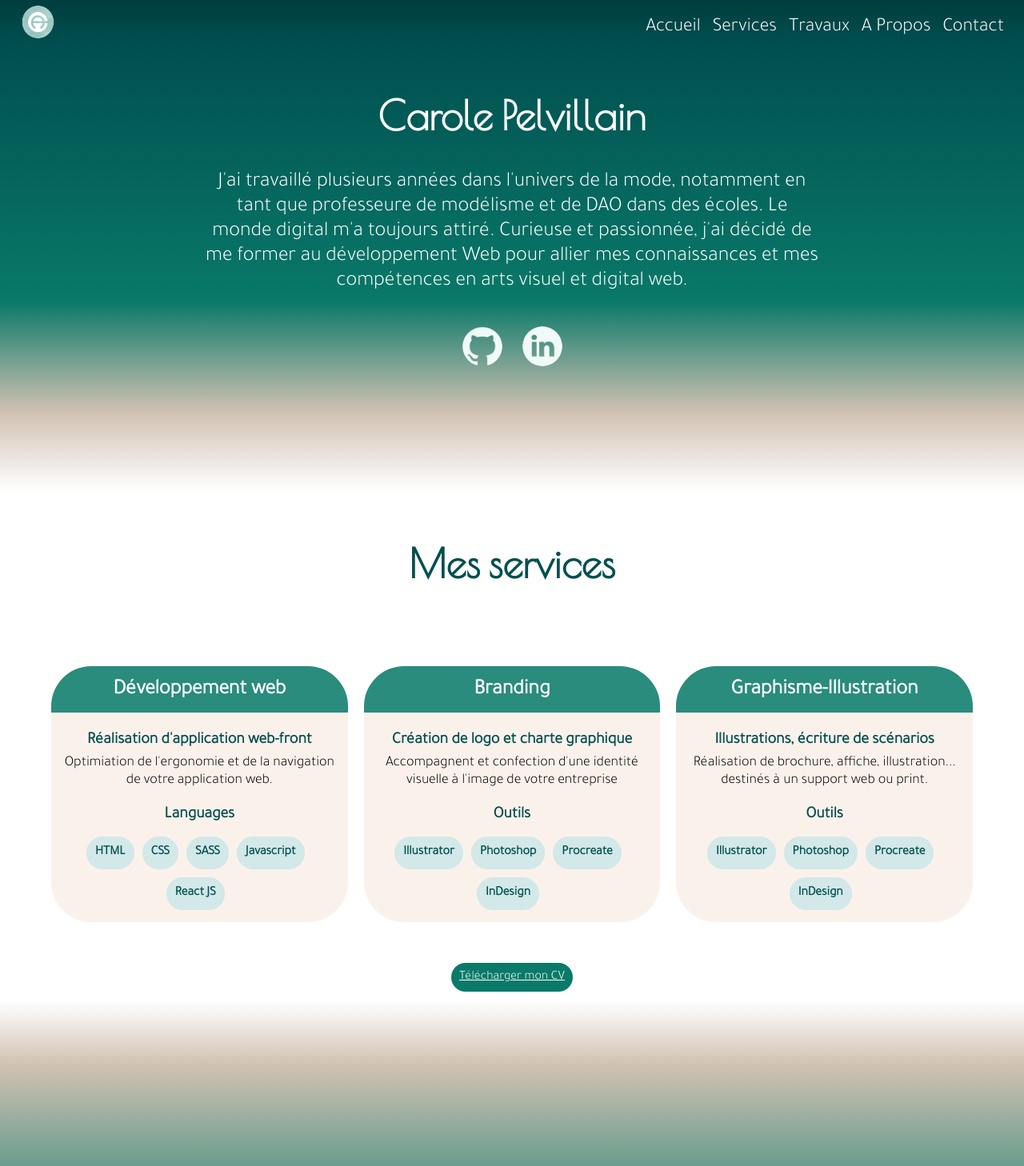
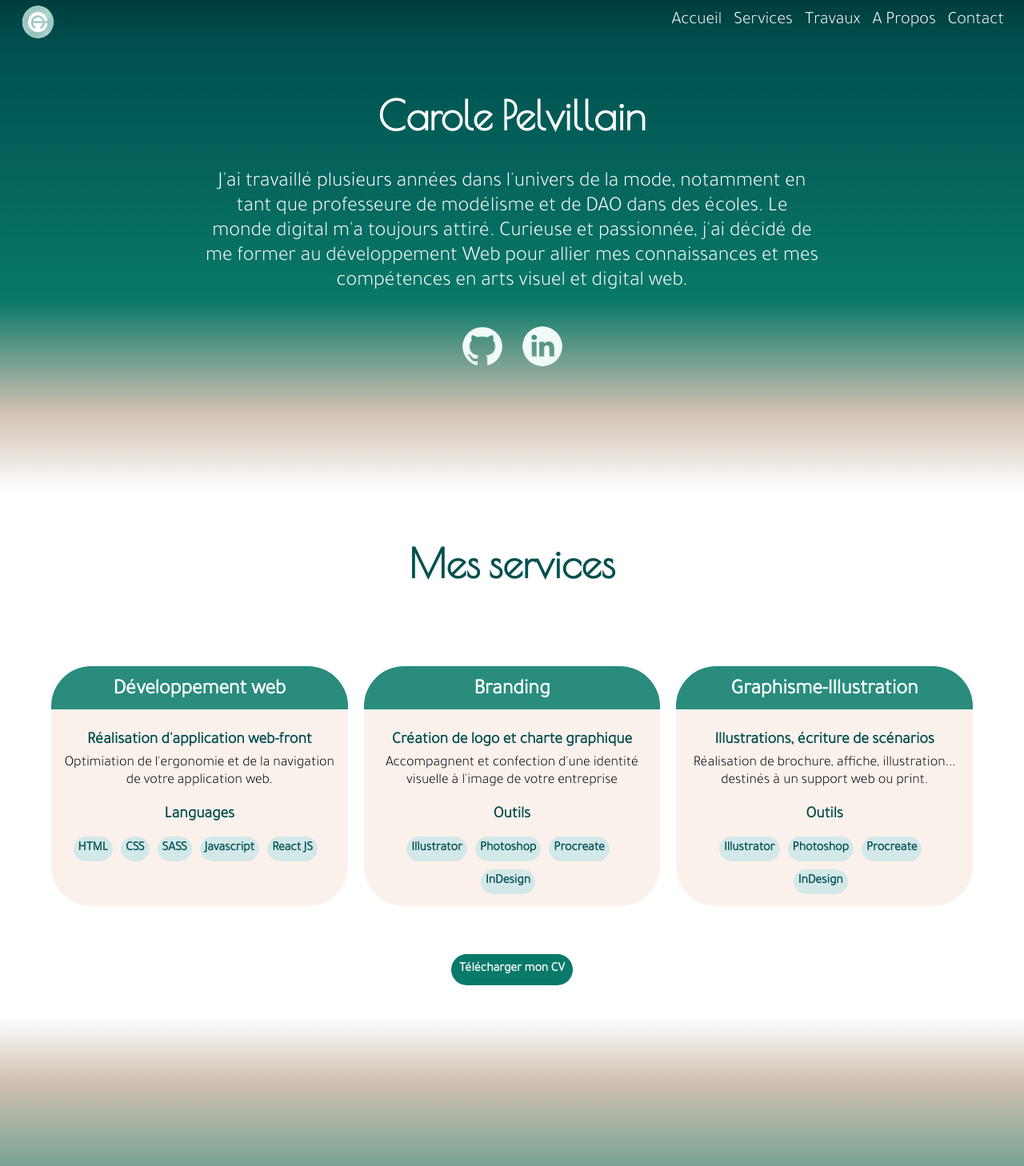
Before and after one commit to CarolePlvlln/Portfolio, a React (Create React App) app: page / in a window 1280 px wide. Shown: the top 1458 px of the page at 80% size. Built offline with nearby package versions, Linux system fonts and the light colour scheme; a web font is replaced by a local one.

Commit message:
burger menu fade in

```diff
--- a/src/components/Contact/contact.scss
+++ b/src/components/Contact/contact.scss
@@ -5,11 +5,21 @@ $light-beige: #fbf1eb;
   display: flex;
   flex-direction: column;
   justify-content: center;
+  background-color: #d2e8e9;
+  padding-bottom: 40px;
+  h1 {
+    color: #004f50;
+    margin-top: 30px;
+    position: relative;
+    top: 0px;
+    margin-top: 60px;
+    margin-bottom: 60px;
+  }
   .contact {
     display: flex;
     flex-direction: column;
     justify-content: center;
-    background-color: #c8dbdb;
+
     padding-top: 90px;
     padding-bottom: 100px;
     h1 {
@@ -78,13 +88,6 @@ $light-beige: #fbf1eb;
     height: 150px;
     font-size: 16px;
   }
-
-  /*.messageBox{
-      visibility: visible;
-      animation-delay: 0.2s;
-      animation-name: fadeInUp;
-  }*/
-
   .form-group {
     margin-top: 15px;
   }
--- a/src/components/DownloadCv/downloadCv.scss
+++ /dev/null
@@ -1,31 +0,0 @@
-.btnCV {
-  text-align: center;
-  .downloadCV {
-    padding: 10px;
-    background-color: #097969;
-    color: white;
-    font-size: 18px;
-    border: none;
-    border-radius: 30px;
-    width: 13%;
-    height: 55px;
-    margin: 3.125rem auto 0;
-    cursor: pointer;
-    z-index: 2;
-    margin-top: 0;
-    @media screen and (max-width: 1450px) {
-      font-size: 16px;
-      width: auto;
-    }
-    @media screen and (max-width: 450px) {
-      margin-bottom: 15px;
-    }
-  }
-
-  .downloadCV:hover {
-    background-color: #d2e8e9;
-    color: #097969;
-    cursor: pointer;
-    text-decoration: underline;
-  }
-}
--- a/src/components/DownloadCv/index.jsx
+++ /dev/null
@@ -1,17 +0,0 @@
-import React from "react";
-import downloadCV from "./downloadCv.scss";
-
-function BtnCV() {
-  return (
-    <div className="btnCV" style={downloadCV}>
-      <a
-        href="http://localhost:3000/works/branding/ohMyTea/banner.jpg"
-        className="downloadCV"
-      >
-        Télécharger mon CV
-      </a>
-    </div>
-  );
-}
-
-export default BtnCV;
--- a/src/components/Header/header.scss
+++ b/src/components/Header/header.scss
@@ -10,7 +10,7 @@
   padding-right: 25px;
   padding-top: 5px;
   z-index: 1000;
-  @media screen and (max-width: 650px) {
+  @media screen and (max-width: 700px) {
     padding-right: 0px;
   }
 
@@ -24,7 +24,7 @@
   }
   .iconMenu {
     display: none;
-    @media screen and (max-width: 650px) {
+    @media screen and (max-width: 700px) {
       display: flex;
       justify-content: end;
       margin-right: 25px;
@@ -37,13 +37,14 @@
     }
   }
   .navBar {
-    @media screen and (max-width: 650px) {
+    @media screen and (max-width: 700px) {
+      animation: fadein 0.8s;
       margin-bottom: 0px;
       margin-top: 0px;
       z-index: 2;
     }
     ul {
-      @media screen and (max-width: 650px) {
+      @media screen and (max-width: 700px) {
         background: #004f50;
         padding: 10px;
         margin-top: 0px;
@@ -52,7 +53,7 @@
       }
     }
     li {
-      @media screen and (max-width: 650px) {
+      @media screen and (max-width: 700px) {
         display: flex;
         flex-direction: column;
       }
@@ -66,7 +67,7 @@
       color: white;
       text-decoration: none;
 
-      @media screen and (max-width: 650px) {
+      @media screen and (max-width: 700px) {
         display: flex;
         flex-direction: column;
         margin-left: 10px;
@@ -88,7 +89,7 @@
       content: "";
       position: absolute;
       background-color: #d0c1b2;
-      @media screen and (max-width: 650px) {
+      @media screen and (max-width: 700px) {
         display: none;
       }
     }
@@ -106,7 +107,8 @@
 
 .navBarMain {
   display: block;
-  @media screen and (max-width: 650px) {
+
+  @media screen and (max-width: 700px) {
     display: none;
   }
   ul {
@@ -115,10 +117,12 @@
     list-style: none;
     text-decoration: none;
     column-gap: 15px;
+
+    margin-top: 8px;
   }
   .navLink {
     font-family: "Tajawal", sans-serif;
-    font-size: 24px;
+    font-size: 22px;
     position: relative;
     color: white;
     text-decoration: none;
@@ -133,18 +137,18 @@
   }
   .navLink::before {
     transition: 300ms;
-    height: 5px;
+    height: 3px;
     content: "";
     position: absolute;
-    background-color: #d0c1b2;
+    background-color: #ddd1c5;
   }
   .navLink-fade-up::before {
     width: 100%;
-    bottom: -15px;
+    bottom: -13px;
     opacity: 0;
   }
   .navLink-fade-up:hover::before {
-    bottom: -5px;
+    bottom: -3px;
     opacity: 1;
   }
 }
--- a/src/components/Modal/modal.scss
+++ b/src/components/Modal/modal.scss
@@ -29,6 +29,8 @@ $medium-green: #097969;
     background-color: white;
     box-shadow: 8px 8px 10px rgba(0 0 0 / 0.7);
     padding: 15px;
+    padding-left: 25px;
+    padding-right: 25px;
     margin-top: 90px;
     transform: translateX(-50%);
     animation: fadein 0.8s;
@@ -75,10 +77,12 @@ $medium-green: #097969;
       border-radius: 5px;
       padding: 3px;
       margin-right: 0px;
+      border: 2px solid #d2e8e9;
       &:hover {
         cursor: pointer;
         color: white;
         background-color: $medium-green;
+        border: 2px solid $medium-green;
         border-radius: 5px;
         padding: 3px;
       }
--- a/src/components/Travaux/travaux.scss
+++ b/src/components/Travaux/travaux.scss
@@ -59,10 +59,10 @@
     width: 330px;
     background-image: linear-gradient(
       -225deg,
-      #04f3d3 0%,
+      #00d8bb 0%,
       #04ee79 29%,
-      #ece5dd 67%,
-      #f8f4ee 100%
+      #ecd0ab 67%,
+      #faf8f7 100%
     );
     background-size: auto auto;
     background-clip: border-box;
@@ -77,7 +77,11 @@
     font-size: 22px;
     font-weight: 700;
   }
-
+  @keyframes textclip {
+    to {
+      background-position: 200% center;
+    }
+  }
   .pictures img {
     width: 100px;
   }
--- a/src/pages/Home/home.scss
+++ b/src/pages/Home/home.scss
@@ -113,6 +113,7 @@ h1 {
   display: flex;
   flex-direction: column;
   justify-content: center;
+  align-items: center;
   width: 100%;
   position: relative;
   z-index: 1;
@@ -197,13 +198,6 @@ h1 {
   }
 }
 
-/*.services-collapse h2 {
-  font-size: 18px;
-  margin-top: 0;
-  font-weight: 600;
-  color: rgb(68, 130, 131);
-}*/
-
 .services ul {
   display: flex;
   flex-direction: row;
@@ -218,10 +212,44 @@ h1 {
     background-color: #d2e8e9;
     color: $dark-green;
     border-radius: 20px;
-    padding: 10px;
+    padding: 5px;
     margin-top: 10px;
     font-weight: 700;
   }
+}
+
+.downloadCV {
+  padding: 10px;
+  text-decoration: none;
+  text-align: center;
+  background-color: #097969;
+  color: white;
+  font-size: 18px;
+  font-weight: 700;
+  border: none;
+  border-radius: 30px;
+  width: 13%;
+  height: auto;
+  margin: 3.125rem auto 0;
+  margin-bottom: 20px;
+  cursor: pointer;
+  z-index: 2;
+  margin-top: 0;
+  transition: all 0.2s ease-in-out;
+  @media screen and (max-width: 1450px) {
+    font-size: 16px;
+    width: auto;
+  }
+  @media screen and (max-width: 450px) {
+    margin-bottom: 15px;
+  }
+}
+
+.downloadCV:hover {
+  background-color: #d2e8e9;
+  color: #097969;
+  transform: scale(1.1);
+  cursor: pointer;
 }
 
 .img-gradient-services-bottom {
--- a/src/pages/Home/index.jsx
+++ b/src/pages/Home/index.jsx
@@ -5,7 +5,7 @@ import github from "../../assets/images/github.png";
 import linkedin from "../../assets/images/linkedin.png";
 import Travaux from "../../components/Travaux";
 import travauxList from "../../Data/travauxList.json";
-import BtnCV from "../../components/DownloadCv";
+//import BtnCV from "../../components/DownloadCv";
 import Contact from "../../components/Contact";
 
 function Home() {
@@ -109,7 +109,12 @@ function Home() {
               </div>
             </div>
           </div>
-          <BtnCV></BtnCV>
+          <a
+            href="http://localhost:3000/works/branding/ohMyTea/banner.jpg"
+            className="downloadCV"
+          >
+            Télécharger mon CV
+          </a>
         </div>
 
         <div className="img-gradient-services-bottom"></div>
```
